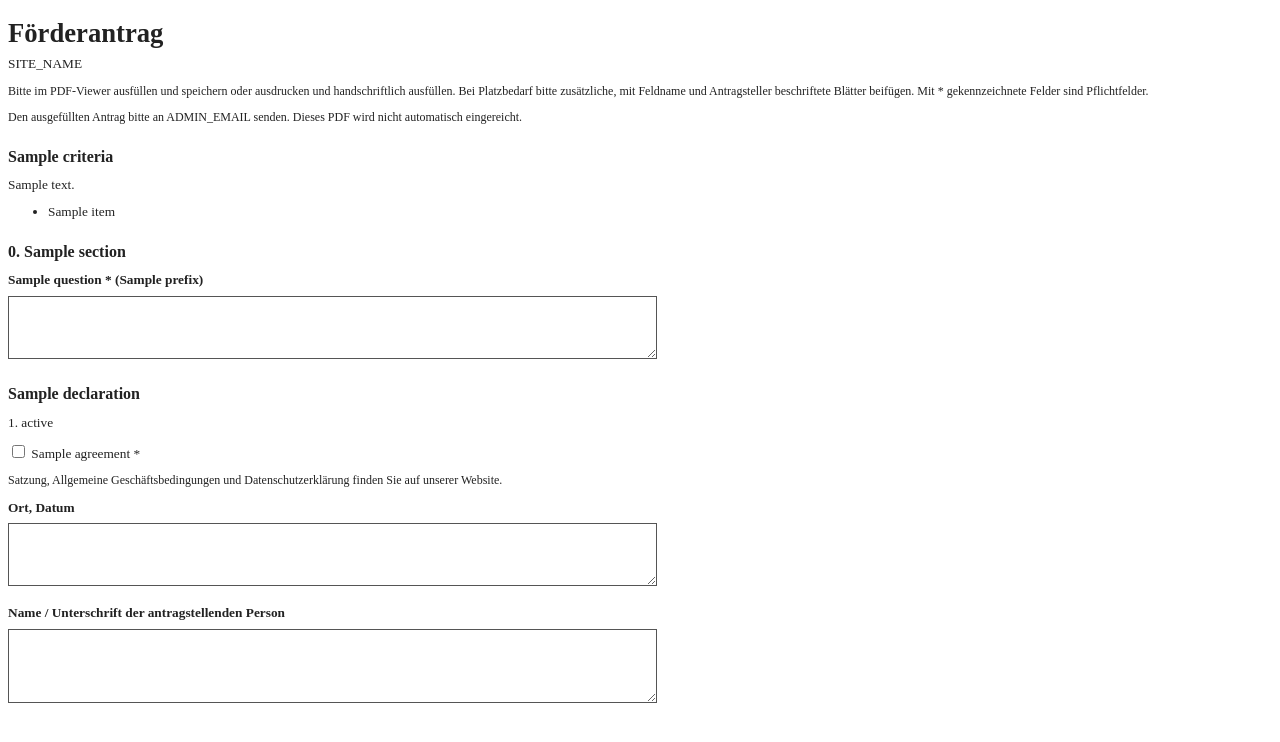
After one commit to pappenpeter601/Anpa-Stiftung, a PHP site: template templates/request_pdf.php in a window 1280 px wide. The commit adds this page. Shown: the top 742 px of the page. Run offline with PHP 8.4, Linux system fonts and the light colour scheme; the template is opened without the code that fills it: most values are stand-ins (such as "Sample title", 1, 10 or a date in 2020); some libraries are stand-ins or nearby versions.

Commit message:
Empty Request Form added

```diff
--- /dev/null
+++ b/templates/request_pdf.php
@@ -0,0 +1,100 @@
+<?php
+/** @var array $questionnaire Questionnaire supplied by public/request_pdf.php. */
+$escape = static function ($value) {
+    return htmlspecialchars((string) $value, ENT_QUOTES, 'UTF-8');
+};
+?>
+<!DOCTYPE html>
+<html lang="de">
+<head>
+  <meta charset="UTF-8">
+  <style>
+    body { font-family: dejavusans; font-size: 10pt; color: #222; }
+    h1 { font-size: 20pt; margin-bottom: 2mm; }
+    h2 { font-size: 12pt; margin-top: 6mm; margin-bottom: 3mm; }
+    p { margin: 0 0 3mm; }
+    ul { margin-top: 1mm; }
+    .field { width: 100%; border-collapse: collapse; margin-bottom: 4mm; }
+    .field td { padding: 0; }
+    .choices { border-collapse: collapse; }
+    .choices td { padding: 1mm 0; vertical-align: middle; }
+    .choices .control { width: 6mm; }
+    .choices .option { width: 20mm; }
+    .label { margin-bottom: 2mm; font-weight: bold; }
+    .hint { font-size: 9pt; }
+    input, textarea { font-family: dejavusans; font-size: 11pt; color: #000; background-color: #fff; border: 1px solid #555; }
+    textarea { width: 170mm; overflow: hidden; }
+    .declaration { page-break-before: always; }
+  </style>
+</head>
+<body>
+  <h1>Förderantrag</h1>
+  <p><?= $escape(SITE_NAME) ?></p>
+  <p class="hint">
+    Bitte im PDF-Viewer ausfüllen und speichern oder ausdrucken und handschriftlich ausfüllen.
+    Bei Platzbedarf bitte zusätzliche, mit Feldname und Antragsteller beschriftete Blätter beifügen.
+    Mit * gekennzeichnete Felder sind Pflichtfelder.
+  </p>
+  <p class="hint">Den ausgefüllten Antrag bitte an <?= $escape(ADMIN_EMAIL) ?> senden. Dieses PDF wird nicht automatisch eingereicht.</p>
+
+  <?php if (isset($questionnaire['criteria'])): ?>
+    <h2><?= $escape($questionnaire['criteria']['title']) ?></h2>
+    <p><?= $escape($questionnaire['criteria']['description']) ?></p>
+    <ul>
+      <?php foreach ($questionnaire['criteria']['items'] as $item): ?>
+        <li><?= $escape($item) ?></li>
+      <?php endforeach; ?>
+    </ul>
+  <?php endif; ?>
+
+  <?php foreach ($questionnaire['sections'] as $section): ?>
+    <h2><?= (int) $section['order'] ?>. <?= $escape($section['title']) ?></h2>
+    <?php foreach ($section['questions'] as $question): ?>
+      <?php
+      $name = $escape($question['id']);
+      $label = $escape($question['label']);
+      $required = !empty($question['required']);
+      ?>
+      <!-- Single-row tables keep labels and active PDF fields on the same page. -->
+      <table class="field"><tr><td>
+        <p class="label"><?= $label ?><?= $required ? ' *' : '' ?><?= isset($question['prefix']) ? ' (' . $escape($question['prefix']) . ')' : '' ?></p>
+        <?php if ($question['type'] === 'radio'): ?>
+          <table class="choices"><tr>
+            <?php foreach ($question['options'] as $option): ?>
+              <td class="control"><input type="radio" name="<?= $name ?>" value="<?= $escape($option['value']) ?>" title="<?= $label ?>" <?= $required ? 'required' : '' ?>></td>
+              <td class="option"><?= $escape($option['label']) ?></td>
+            <?php endforeach; ?>
+          </tr></table>
+        <?php else: ?>
+          <?php $height = $question['type'] === 'textarea' ? max(24, (int) ($question['rows'] ?? 3) * 10) + 3 : 15; ?>
+          <?php // mPDF only creates textarea widgets when the element contains text. ?>
+          <textarea name="<?= $name ?>" title="<?= $label ?>" style="height: <?= $height ?>mm;" <?= $required ? 'required' : '' ?>>&#32;</textarea>
+        <?php endif; ?>
+      </td></tr></table>
+    <?php endforeach; ?>
+  <?php endforeach; ?>
+
+  <?php if (isset($questionnaire['declaration'])): ?>
+    <div class="declaration">
+      <h2><?= $escape($questionnaire['declaration']['title']) ?></h2>
+      <?php foreach ($questionnaire['declaration']['statements'] as $index => $statement): ?>
+        <p><?= $index + 1 ?>. <?= $escape($statement) ?></p>
+      <?php endforeach; ?>
+      <?php $agreement = $questionnaire['declaration']['agreement']; ?>
+      <p>
+        <input type="checkbox" name="<?= $escape($agreement['id']) ?>" value="Ja" title="Einverständniserklärung" <?= !empty($agreement['required']) ? 'required' : '' ?>>
+        <?= $escape($agreement['label']) ?><?= !empty($agreement['required']) ? ' *' : '' ?>
+      </p>
+      <p class="hint">Satzung, Allgemeine Geschäftsbedingungen und Datenschutzerklärung finden Sie auf unserer Website.</p>
+      <table class="field"><tr><td>
+        <p class="label">Ort, Datum</p>
+        <textarea name="place_date" title="Ort, Datum" style="height: 15mm;">&#32;</textarea>
+      </td></tr></table>
+      <table class="field"><tr><td>
+        <p class="label">Name / Unterschrift der antragstellenden Person</p>
+        <textarea name="signature" title="Name / Unterschrift" style="height: 18mm;">&#32;</textarea>
+      </td></tr></table>
+    </div>
+  <?php endif; ?>
+</body>
+</html>
```
Also changed, not shown: public/request.php (+7 -0 lines), public/request_pdf.php (added, +54 -0 lines), README.md, public/assets/css/style.css.
